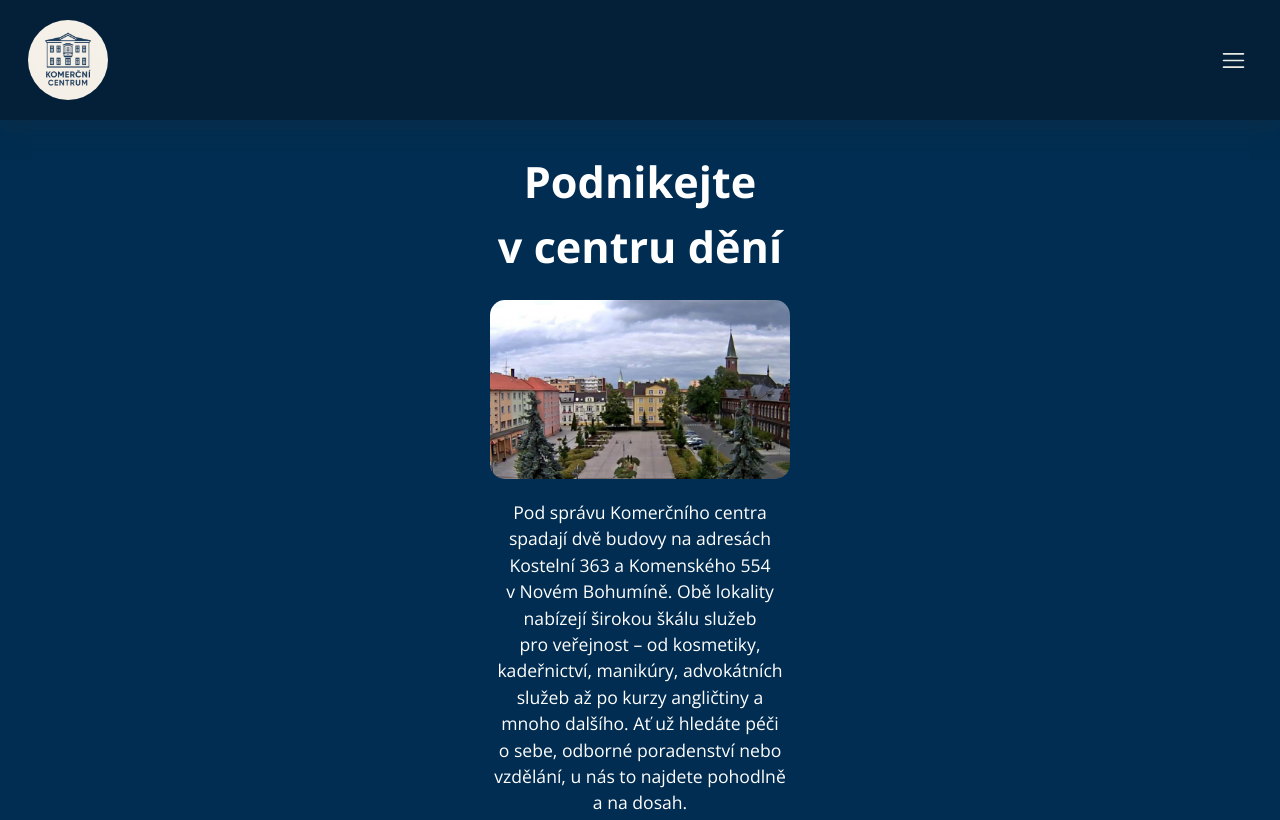
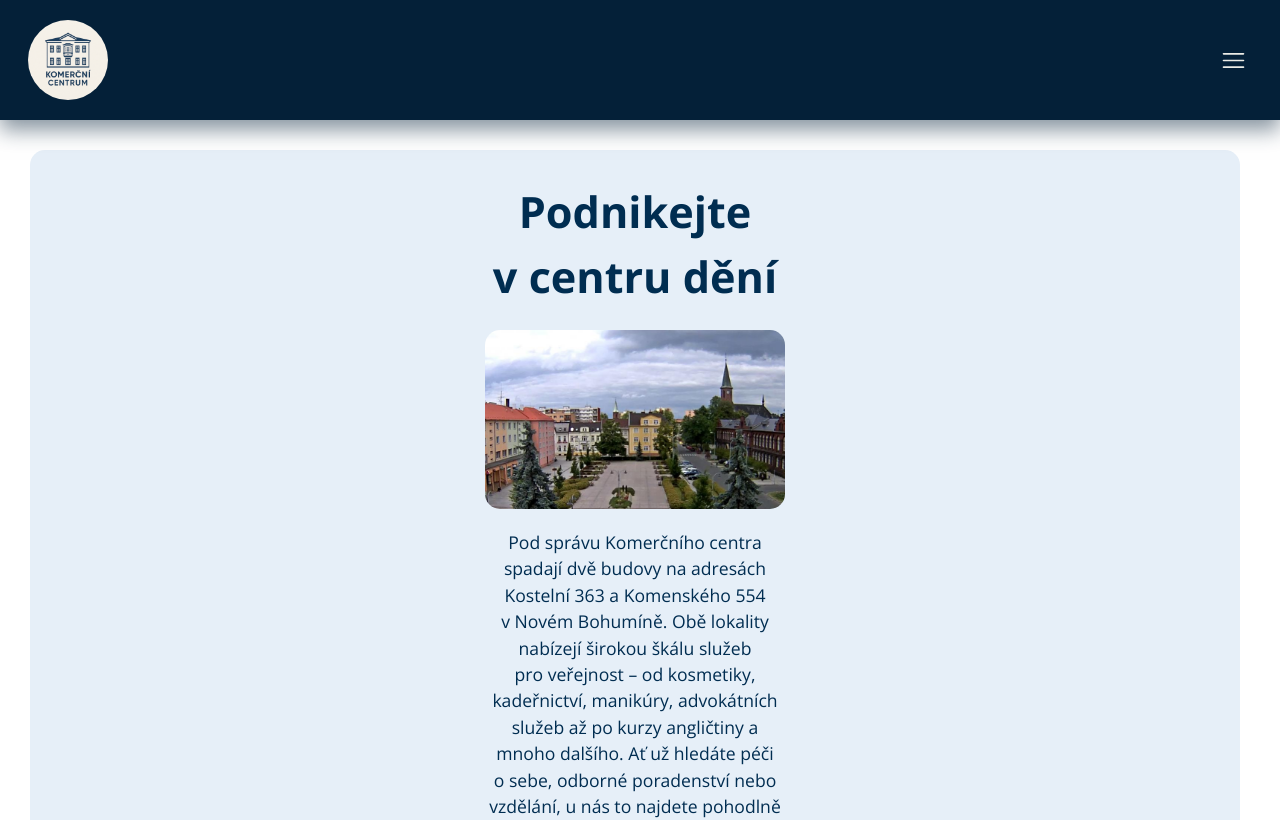
Before and after one commit to MichaelaKrakowka/komercni-centrum, a React (Create React App) app: page / in a window 1280 px wide. Shown: the top 820 px of the page. Built offline with nearby package versions, Linux system fonts and the light colour scheme.

Commit message:
change main bg

```diff
--- a/src/components/About.css
+++ b/src/components/About.css
@@ -28,7 +28,10 @@
 }
 
 .main_part {
-  background-color: #002d51;
+  background-color: #e6eff8;
+  color: #002d51;
+  margin: 30px 40px 30px 30px;
+  border-radius: 15px;
 }
 
 .main_content {
--- a/src/components/HamburgerMenu.css
+++ b/src/components/HamburgerMenu.css
@@ -23,6 +23,7 @@ svg {
   justify-content: center;
   height: 200px;
   box-shadow: 0 10px 10px -10px rgba(17, 44, 66, 0.5);
+  border-radius: 0 0 15px 15px;
 }
 .menu_link {
   position: relative;
@@ -67,7 +68,9 @@ svg {
   right: 0;
   z-index: 999;
   animation: slideDown 0.8s ease-out;
-  background-color: rgb(243, 241, 241);
+  background-color: #f2f5f9;
+  margin: 0 40px 0 30px;
+  border-radius: 0 0 15px 15px;
 }
 @keyframes slideDown {
   from {
--- a/src/components/Services.css
+++ b/src/components/Services.css
@@ -22,7 +22,6 @@
   margin-bottom: 32px;
 }
 
-/* minimalistický styling */
 .rselect_trigger {
   min-width: 230px;
   margin-bottom: 70px;
```
